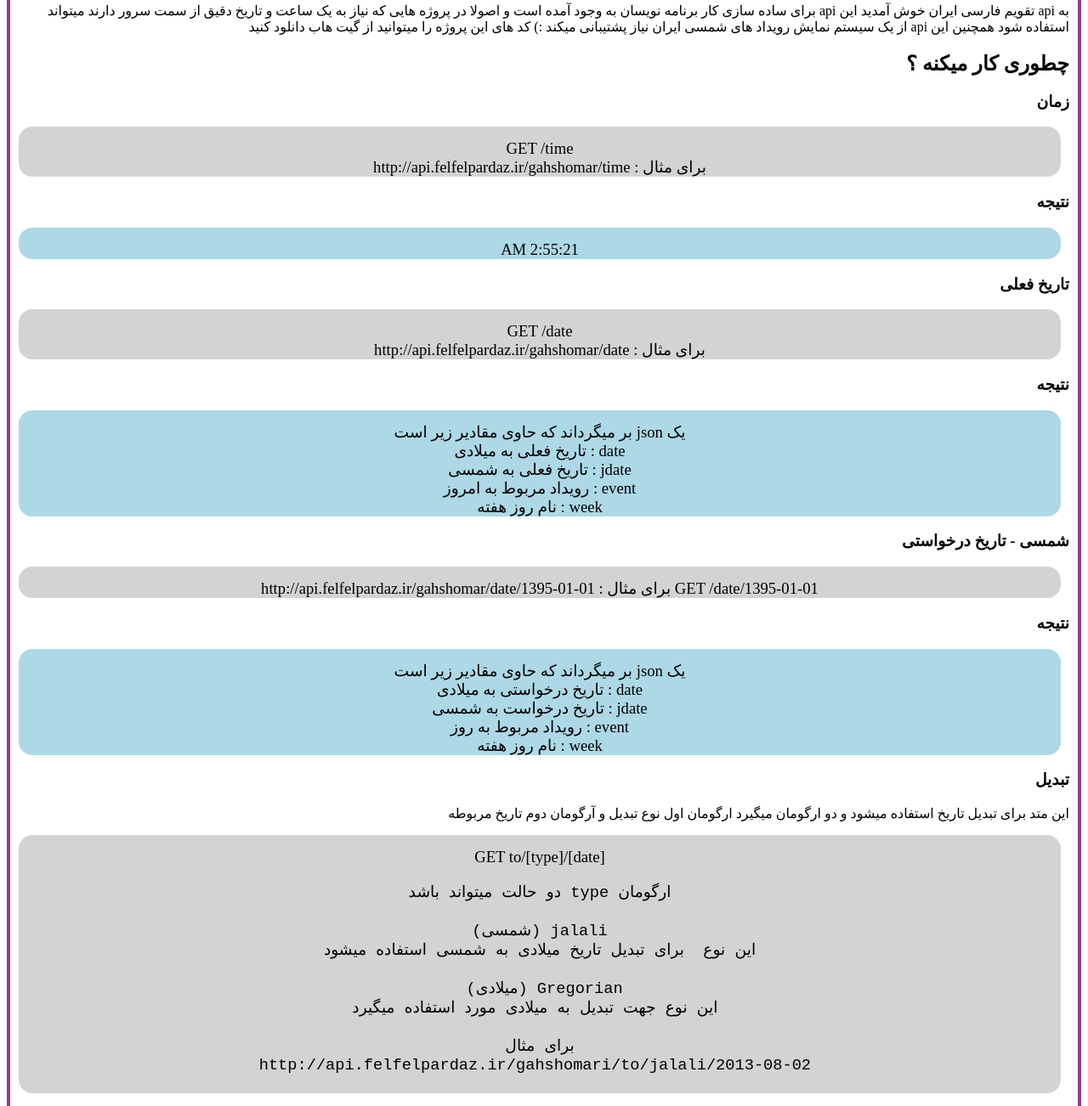
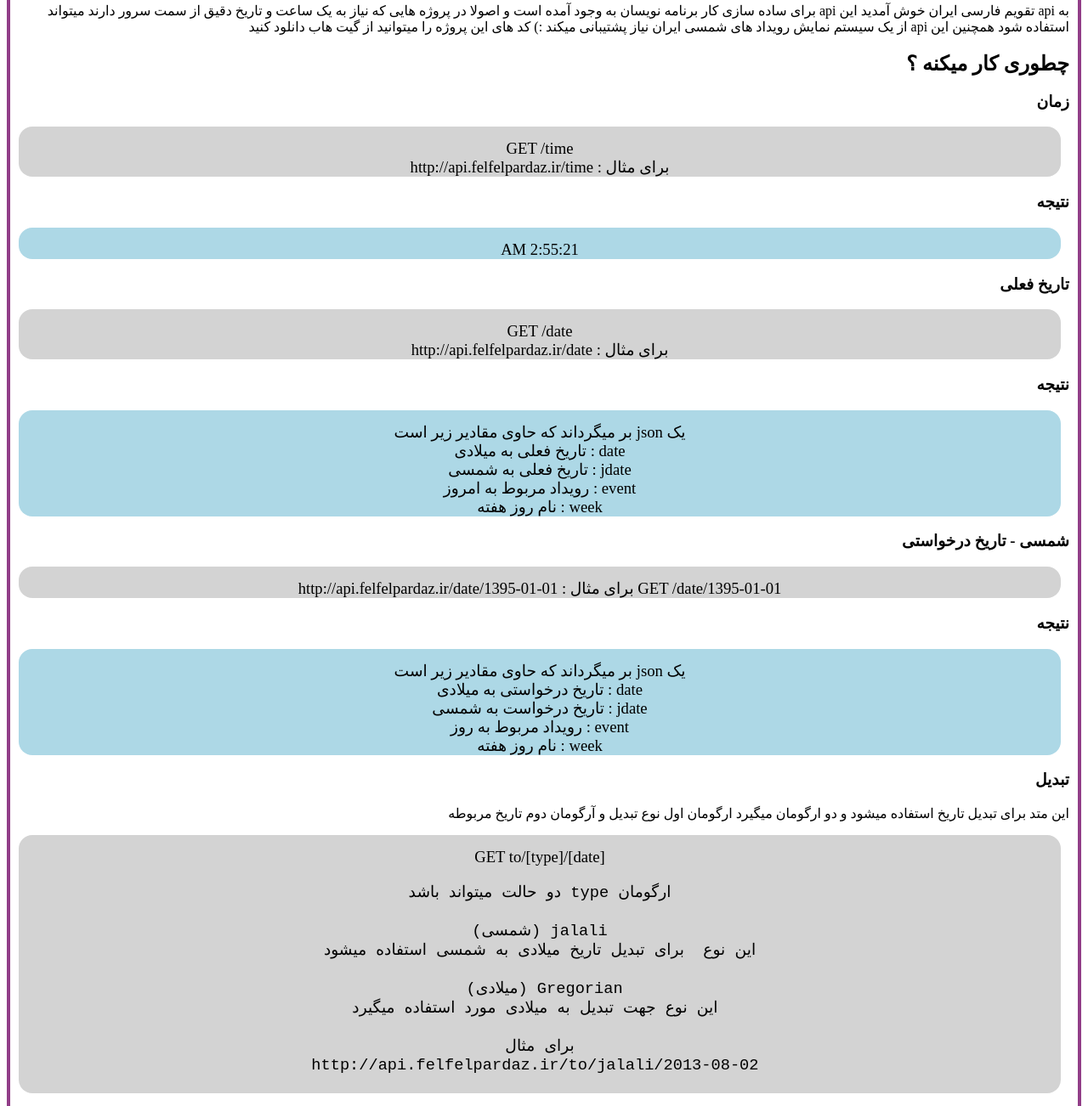
Before and after one commit to mrfelfel/taghvim, a website: page public/index.html in a window 1280 px wide. Shown: the part 247-1549 px from the top of the page at 85% size. Drawn offline with Linux system fonts and the light colour scheme.

Commit message:
update index.html example

```diff
--- a/public/index.html
+++ b/public/index.html
@@ -23,7 +23,7 @@
  <div class="code">
   GET /time
  <br>
-  برای مثال : http://api.felfelpardaz.ir/gahshomar/time
+  برای مثال : http://api.felfelpardaz.ir/time
  </div>
  <h3> نتیجه </h3>
  <div class="result">
@@ -34,7 +34,7 @@
  <div class="code">
   GET /date
  <br>
-  برای مثال : http://api.felfelpardaz.ir/gahshomar/date
+  برای مثال : http://api.felfelpardaz.ir/date
  </div>
  <h3> نتیجه </h3>
  <div class="result">
@@ -48,7 +48,7 @@
   <h3>شمسی - تاریخ درخواستی ‌</h3>
  <div class="code">
   GET /date/1395-01-01
- برای مثال : http://api.felfelpardaz.ir/gahshomar/date/1395-01-01
+ برای مثال : http://api.felfelpardaz.ir/date/1395-01-01
  <br>
 
  </div>
@@ -80,7 +80,7 @@ Gregorian (میلادی)
  این نوع جهت تبدیل به میلادی مورد استفاده میگیرد
 
 برای مثال
- http://api.felfelpardaz.ir/gahshomari/to/jalali/2013-08-02
+ http://api.felfelpardaz.ir/to/jalali/2013-08-02
 
 </pre>
  </div>
```
